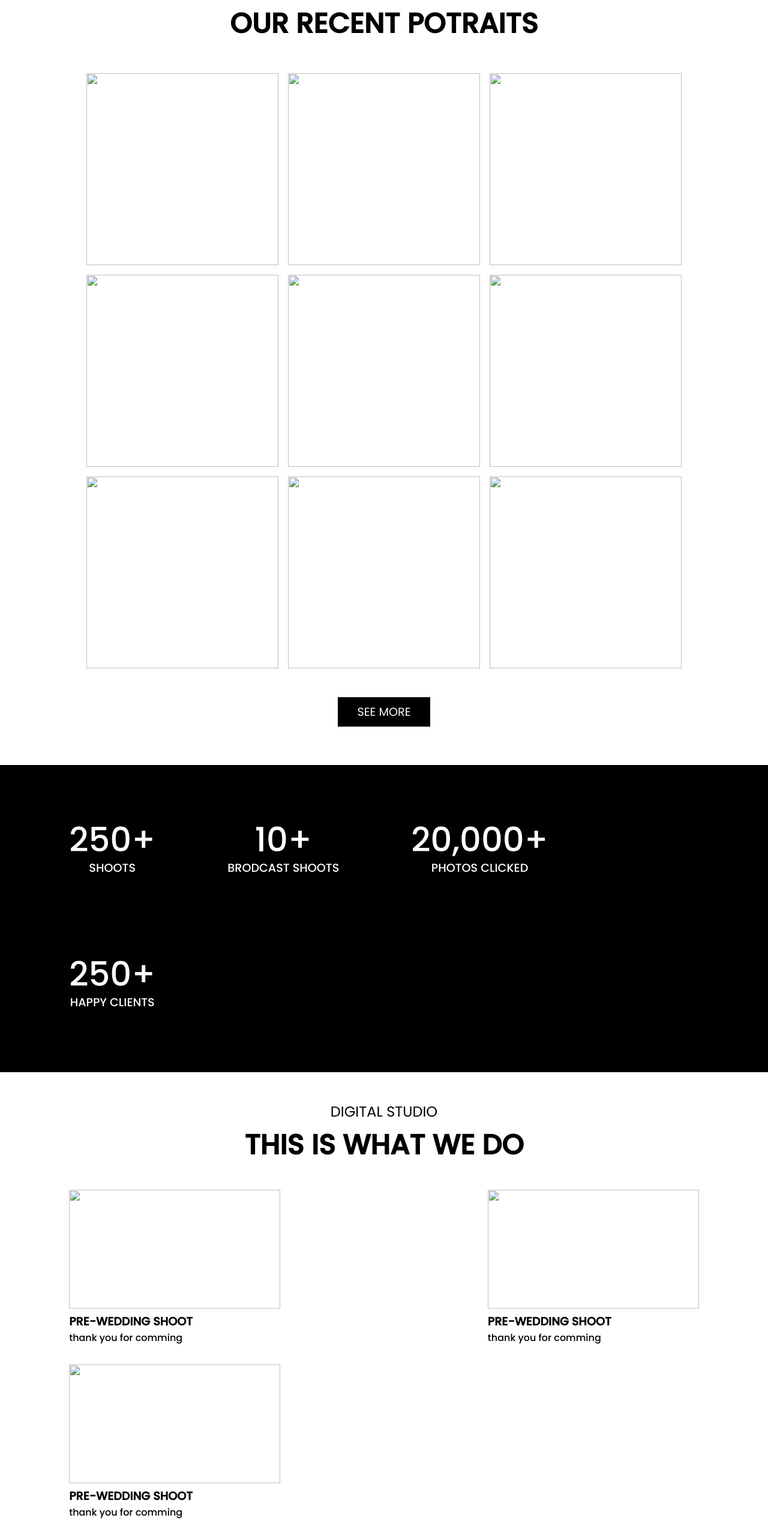
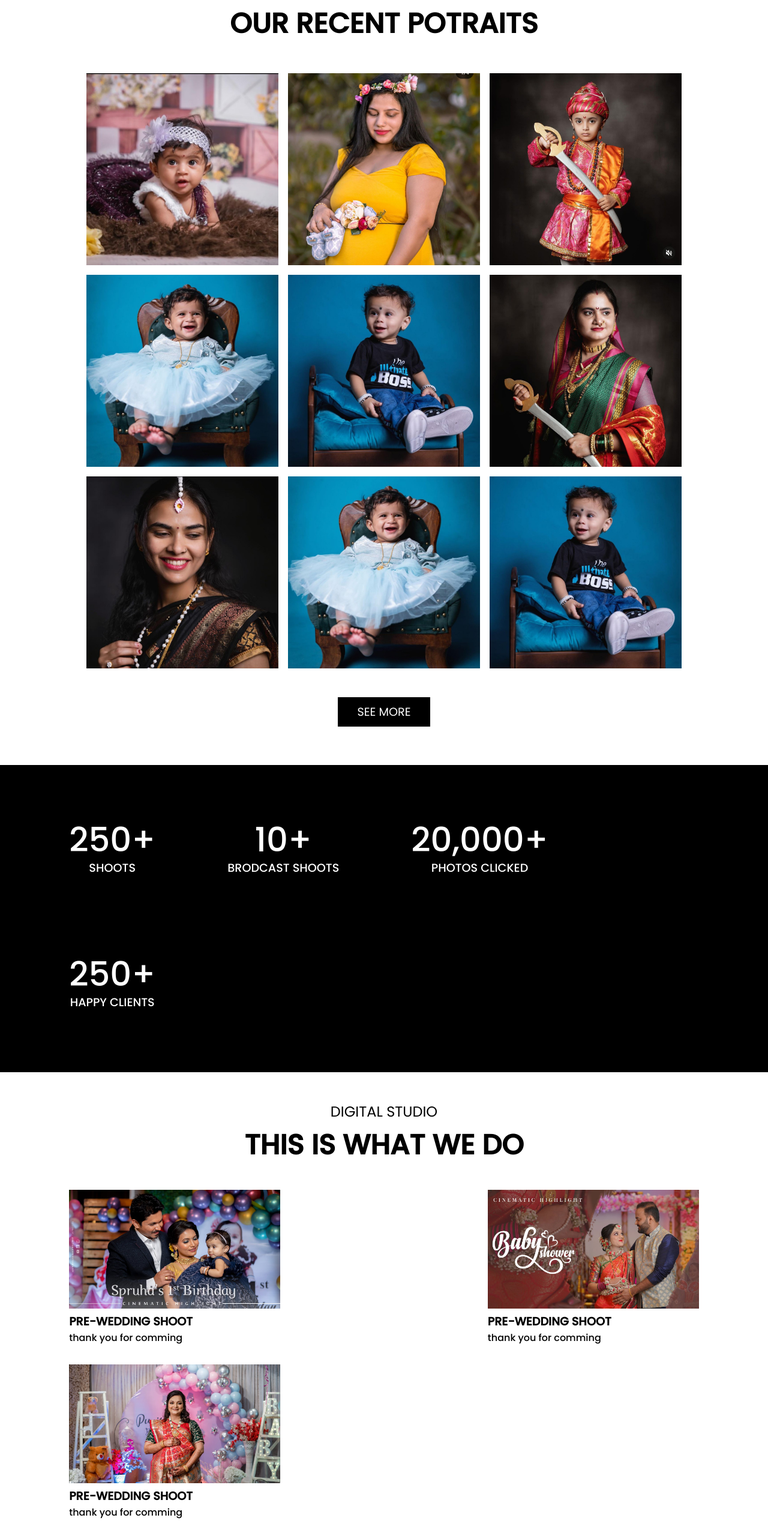
Before and after one commit to Gaurava722/Nilesh-studio, a plain HTML site: page index.html in a window 1280 px wide. Shown: the part 2440-5000 px from the top of the page at 60% size. Drawn offline with nearby package versions, Linux system fonts and the light colour scheme.

Commit message:
Update index.html

```diff
--- a/index.html
+++ b/index.html
@@ -135,31 +135,31 @@
 
             <div class="feed">
                 <div class="image">
-                    <img src="Elements/p1.jpg" alt="">
+                    <img src="p1.jpg" alt="">
                 </div>
                 <div class="image">
-                    <img src="Elements/p2.jpg" alt="">
+                    <img src="p2.jpg" alt="">
                 </div>
                 <div class="image">
-                    <img src="Elements/p3.jpg" alt="">
+                    <img src="p3.jpg" alt="">
                 </div>
                 <div class="image">
-                    <img src="Elements/p4.jpg" alt="">
+                    <img src="p4.jpg" alt="">
                 </div>
                 <div class="image">
-                    <img src="Elements/p5.jpg" alt="">
+                    <img src="p5.jpg" alt="">
                 </div>
                 <div class="image">
-                    <img src="Elements/p6.jpg" alt="">
+                    <img src="p6.jpg" alt="">
                 </div>
                 <div class="image">
-                    <img src="Elements/p7.jpg" alt="">
+                    <img src="p7.jpg" alt="">
                 </div>
                 <div class="image">
-                    <img src="Elements/p4.jpg" alt="">
+                    <img src="p4.jpg" alt="">
                 </div>
                 <div class="image">
-                    <img src="Elements/p5.jpg" alt="">
+                    <img src="p5.jpg" alt="">
                 </div>
             </div>
     </section>
@@ -201,19 +201,19 @@
             <h2 class="subhead"><span>THIS IS WHAT WE DO</span></h2>
             <div class="youtubecon">
                 <div class="video">
-                    <a href="https://youtu.be/RQAz5Wm8yS4" class="thumbnail"><img src="Elements/thumbnail1.jpg"
+                    <a href="https://youtu.be/RQAz5Wm8yS4" class="thumbnail"><img src="thumbnail1.jpg"
                             alt=""></a>
                     <h1>PRE-WEDDING SHOOT</h1>
                     <h2>thank you for comming</h2>
                 </div>
                 <div class="video">
-                    <a href="https://youtu.be/KBL7mVXAhow" class="thumbnail"><img src="Elements/thumbnail2.jpg"
+                    <a href="https://youtu.be/KBL7mVXAhow" class="thumbnail"><img src="thumbnail2.jpg"
                             alt=""></a>
                     <h1>PRE-WEDDING SHOOT</h1>
                     <h2>thank you for comming</h2>
                 </div>
                 <div class="video">
-                    <a href="https://youtu.be/1VHRkd-R_Co" class="thumbnail"><img src="Elements/thumbnail3.jpg"
+                    <a href="https://youtu.be/1VHRkd-R_Co" class="thumbnail"><img src="thumbnail3.jpg"
                             alt=""></a>
                     <h1>PRE-WEDDING SHOOT</h1>
                     <h2>thank you for comming</h2>
@@ -247,22 +247,22 @@
             <h2 class="subhead"><span>OUR TEAM</span></h2>
             <div class="mteam">
                 <div class="member">
-                    <a href="#" class="mphoto"><img src="Elements/Our team/Team1.png" alt=""></a>
+                    <a href="#" class="mphoto"><img src="Our team/Team1.png" alt=""></a>
                     <h1>Mangesh Gaikar</h1>
                     <h2>Photographer</h2>
                 </div>
                 <div class="member">
-                    <a href="#" class="mphoto"><img src="Elements/Our team/Team1.png" alt=""></a>
+                    <a href="#" class="mphoto"><img src="Our team/Team1.png" alt=""></a>
                     <h1>Mangesh Gaikar</h1>
                     <h2>Photographer</h2>
                 </div>
                 <div class="member">
-                    <a href="#" class="mphoto"><img src="Elements/Our team/Team1.png" alt=""></a>
+                    <a href="#" class="mphoto"><img src="Our team/Team1.png" alt=""></a>
                     <h1>Mangesh Gaikar</h1>
                     <h2>Photographer</h2>
                 </div>
                 <div class="member">
-                    <a href="#" class="mphoto"><img src="Elements/Our team/Team1.png" alt=""></a>
+                    <a href="#" class="mphoto"><img src="Our team/Team1.png" alt=""></a>
                     <h1>Mangesh Gaikar</h1>
                     <h2>Photographer</h2>
                 </div>
```
